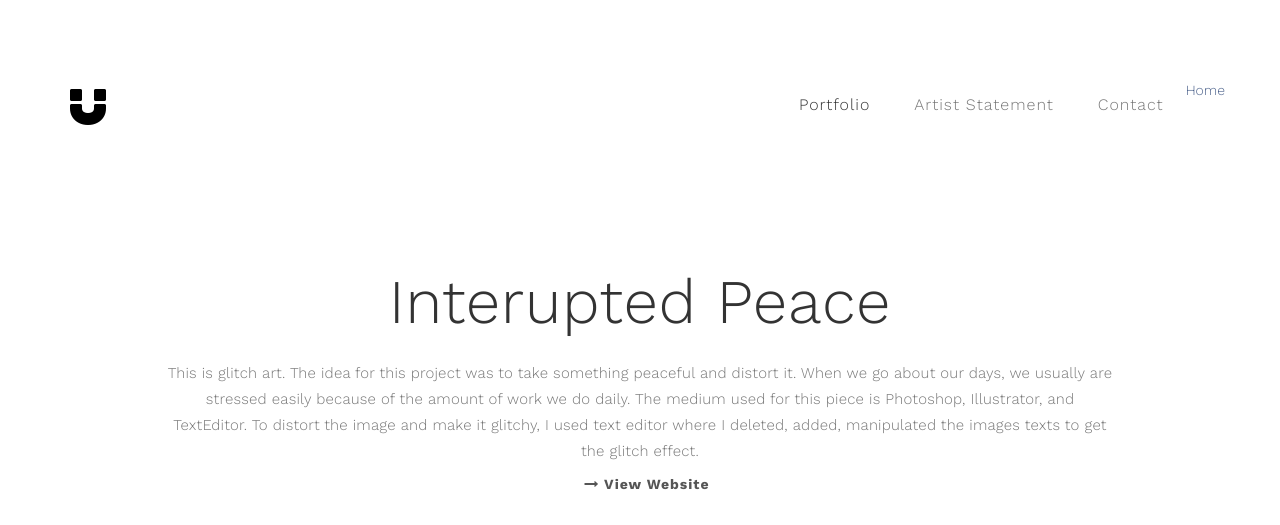
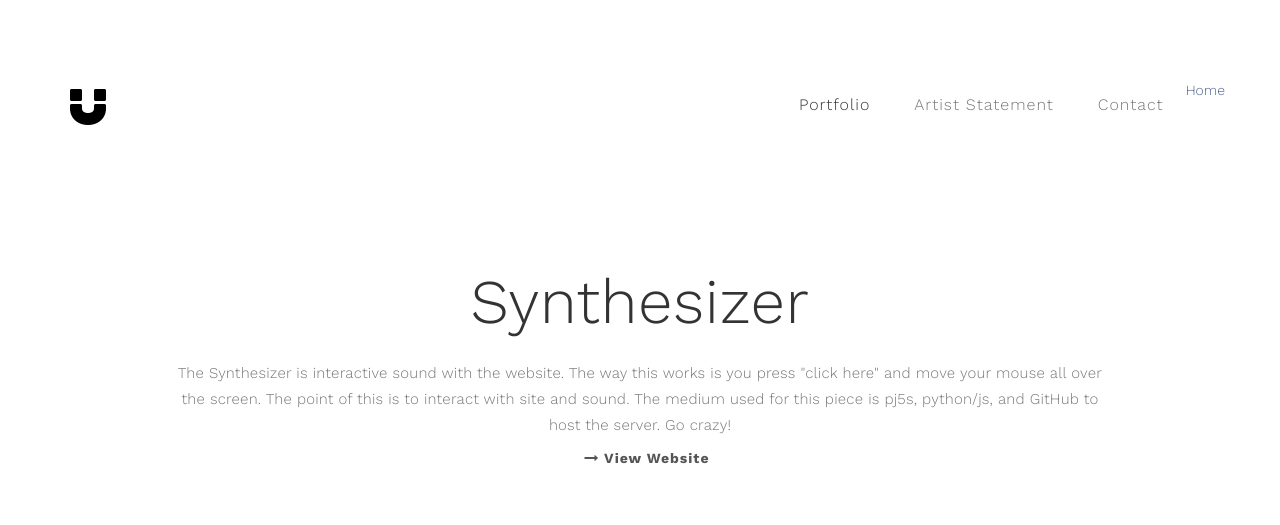
Before and after one commit to finaani/noorbondogji, a plain HTML site: page portfolio5.html in a window 1280 px wide. Shown: the top 525 px of the page. Drawn offline with nearby package versions, Linux system fonts and the light colour scheme.

Commit message:
Update portfolio5.html

```diff
--- a/portfolio5.html
+++ b/portfolio5.html
@@ -63,9 +63,9 @@
           <div class="row">
 
                <div class="col-md-offset-1 col-md-10 col-sm-12">
-                    <h1>Interupted Peace</h1>
-                    <p><p>This is glitch art. The idea for this project was to take something peaceful and distort it. When we go about our days, we usually are stressed easily because of the amount of work we do daily. The medium used for this piece is Photoshop, Illustrator, and TextEditor. To distort the image and make it glitchy, I used text editor where I deleted, added, manipulated the images texts to get the glitch effect.</p>
-                    <a href="#"><i class="fa fa-long-arrow-right"></i> View Website</a>
+                    <h1>Synthesizer</h1>
+                    <p><p>The Synthesizer is interactive sound with the website. The way this works is you press "click here" and move your mouse all over the screen. The point of this is to interact with site and sound. The medium used for this piece is pj5s, python/js, and GitHub to host the server. Go crazy!</p>
+                    <a href="https://finaani.github.io/noorsynth/"><i class="fa fa-long-arrow-right"></i> View Website</a>
 
                     <br></br>
                     <br></br>
```
